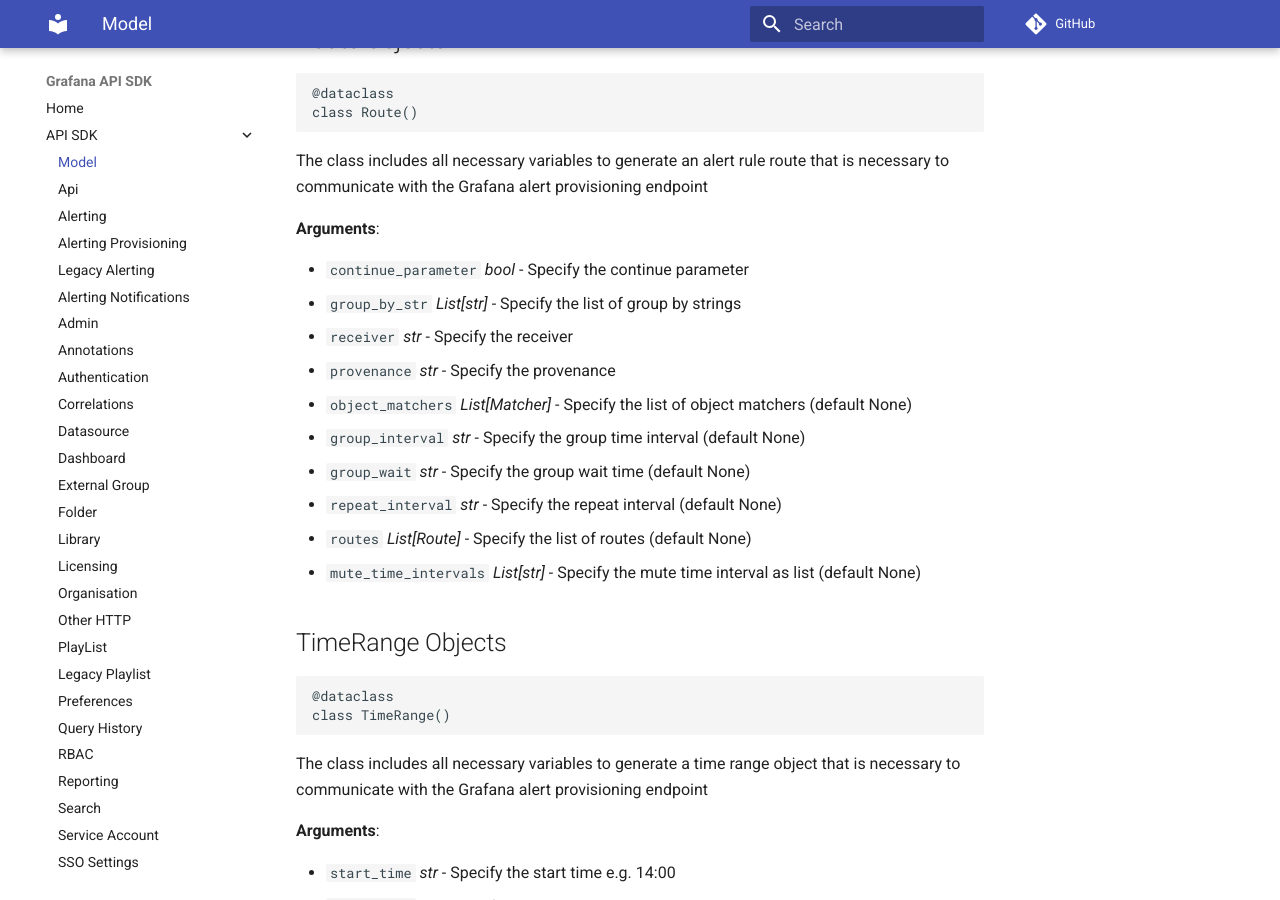
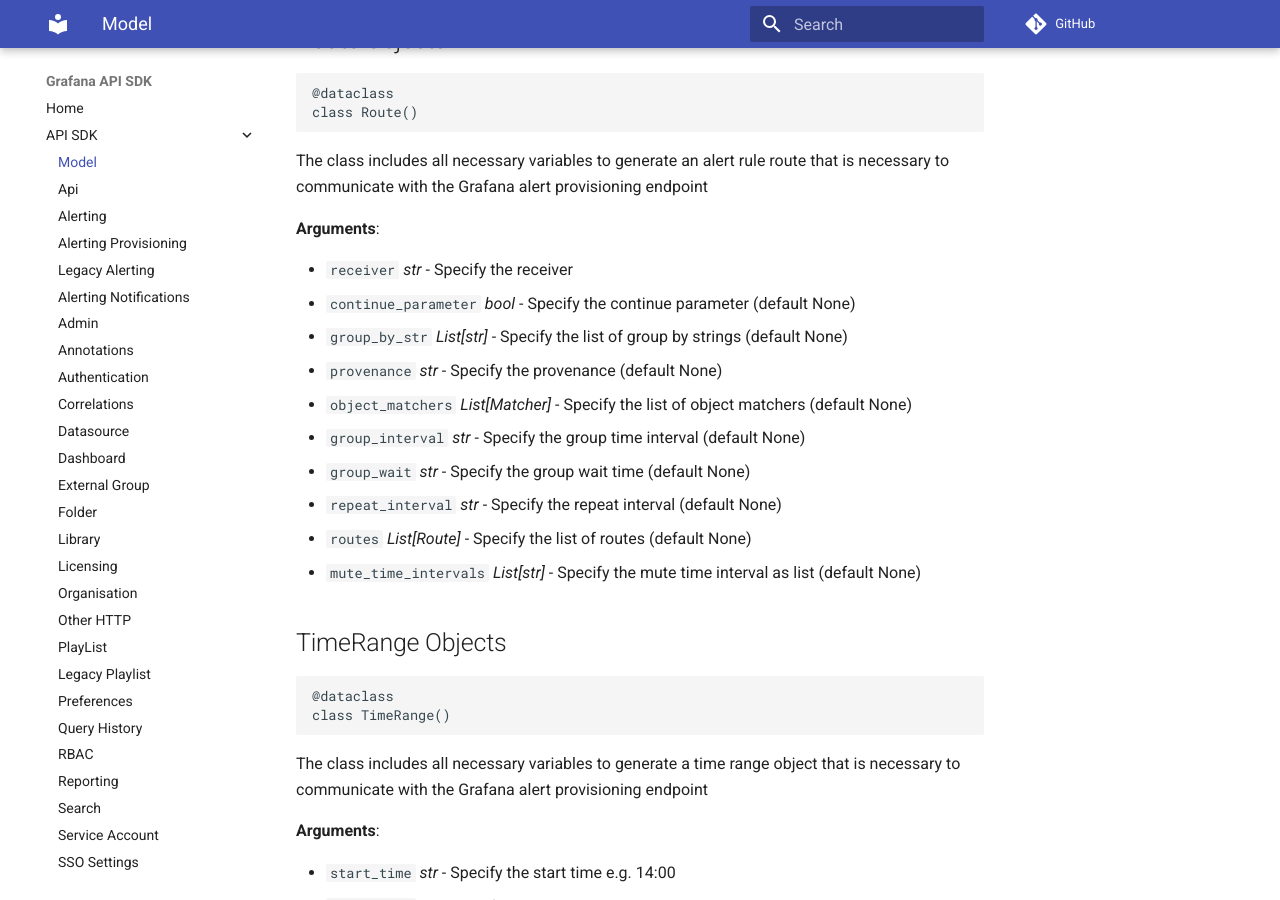
Before and after one commit to ZPascal/grafana_api_sdk, an MkDocs documentation site: the page built from docs/content/grafana_api/model.md, in a window 1280 px wide and 900 px high, scrolled down 7832 px. Built offline with MkDocs 1.6.1 and Material for MkDocs 9.7.7, drawn with Linux system fonts in a browser that asks for light colours; comment, search, counter and statistics services are not loaded.

Commit message:
docs: Add the documentation

```diff
--- a/docs/content/grafana_api/model.md
+++ b/docs/content/grafana_api/model.md
@@ -327,10 +327,10 @@ The class includes all necessary variables to generate an alert rule route that
 
 **Arguments**:
 
-- `continue_parameter` _bool_ - Specify the continue parameter
-- `group_by_str` _List[str]_ - Specify the list of group by strings
 - `receiver` _str_ - Specify the receiver
-- `provenance` _str_ - Specify the provenance
+- `continue_parameter` _bool_ - Specify the continue parameter (default None)
+- `group_by_str` _List[str]_ - Specify the list of group by strings (default None)
+- `provenance` _str_ - Specify the provenance (default None)
 - `object_matchers` _List[Matcher]_ - Specify the list of object matchers (default None)
 - `group_interval` _str_ - Specify the group time interval (default None)
 - `group_wait` _str_ - Specify the group wait time (default None)
```
